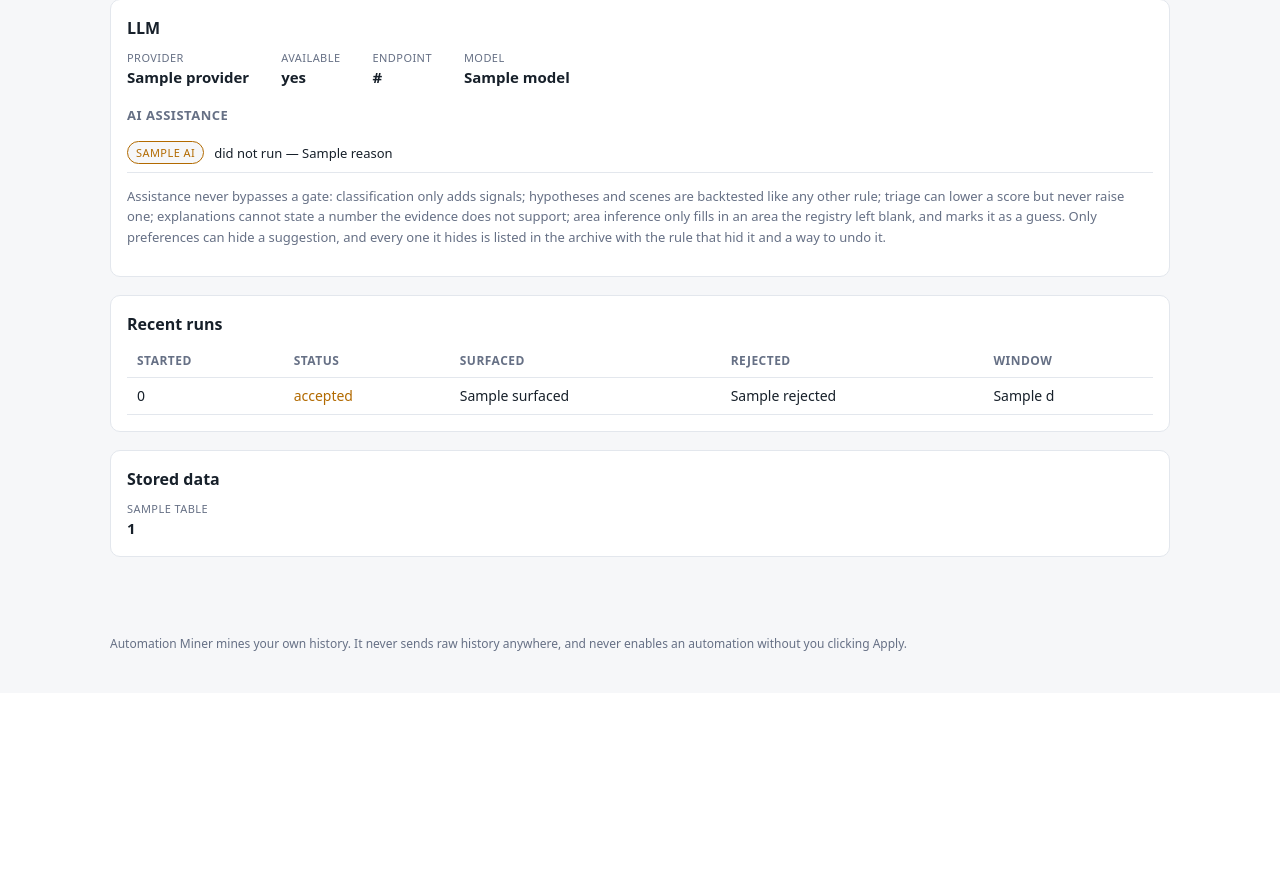
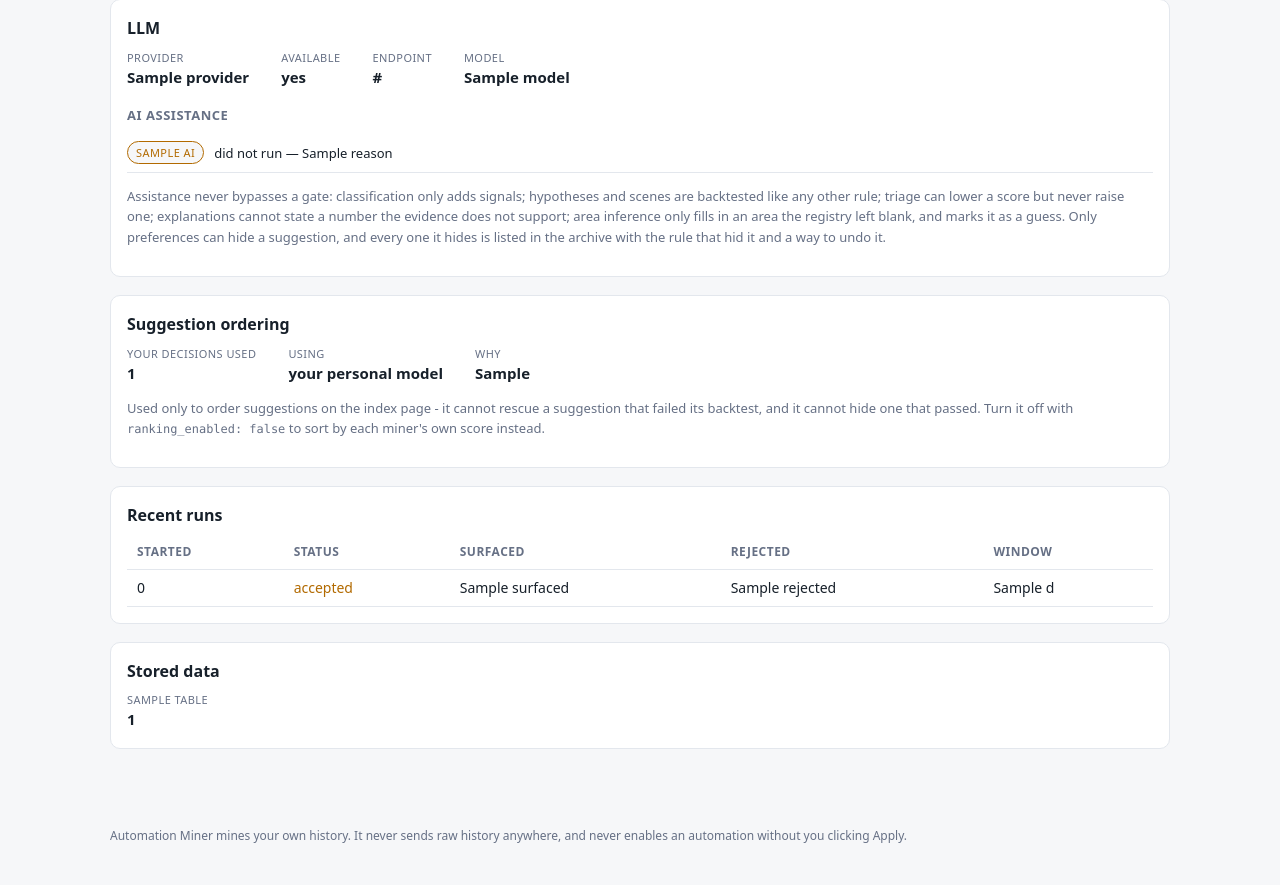
Before and after one commit to nutstownwarrior/automation_miner, a Python web app: template automation_miner/amminer/web/templates/status.html in a window 1280 px wide. Shown: the part 643-1528 px from the top of the page. Before the commit the page ends 1294 px from the top, so only its background shows below. Run offline with Jinja, Linux system fonts and the light colour scheme; the template is opened without the code that fills it: most values are stand-ins (such as "Sample title", 1, 10 or a date in 2020).

Commit message:
Show the learned acceptance probability on the card, honestly
Each miner's own score and evidence stay exactly where they were - this adds
the calibrated probability next to them, plus a plain sentence saying how
much of it rests on general patterns versus the person's own decisions, so a
model trained on two decisions never reads like one trained on two hundred.
The Status page reports the same thing about the model as a whole: how many
of your decisions it used, and if it fell back to the general prior, why.

Co-Authored-By: Claude Opus 5 <noreply@anthropic.com>
Claude-Session: https://claude.ai/code/session_0133E4cWMhpX7ddrswsDEW9o

```diff
--- a/automation_miner/amminer/web/templates/index.html
+++ b/automation_miner/amminer/web/templates/index.html
@@ -41,7 +41,8 @@
   <article class="card" id="s-{{ s.id }}">
     <header>
       <span class="tag miner">{{ s.miner.replace('_', ' ') }}</span>
-      <span class="score" title="Confidence score">{{ '%.2f' % s.score }}</span>
+      {{ m.ranking_badge(p.extra) }}
+      <span class="score" title="This miner's own score - not comparable to other miners' scores">{{ '%.2f' % s.score }}</span>
     </header>
     <h3><a href="{{ base }}/suggestion/{{ s.id }}">{{ s.title }}</a></h3>
     <p class="sentence">{{ p.sentence or s.summary }}</p>
--- a/automation_miner/amminer/web/templates/status.html
+++ b/automation_miner/amminer/web/templates/status.html
@@ -133,6 +133,30 @@
 </section>
 
 <section class="panel">
+  <h3>Suggestion ordering</h3>
+  {% if report and report.ranking %}
+  <dl class="metrics wide">
+    <div><dt>Your decisions used</dt><dd>{{ report.ranking.n_labels }}</dd></div>
+    <div><dt>Using</dt>
+      <dd>{{ 'the general prior' if report.ranking.fallback_to_prior else 'your personal model' }}</dd></div>
+    {% if report.ranking.fallback_reason %}
+    <div><dt>Why</dt><dd>{{ report.ranking.fallback_reason }}</dd></div>
+    {% endif %}
+  </dl>
+  <p class="muted small">
+    Used only to order suggestions on the index page - it cannot rescue a
+    suggestion that failed its backtest, and it cannot hide one that passed.
+    Turn it off with <code>ranking_enabled: false</code> to sort by each
+    miner's own score instead.
+  </p>
+  {% elif options.ranking_enabled %}
+  <p class="muted">Not yet trained - it runs during the next analysis.</p>
+  {% else %}
+  <p class="muted">Off. Suggestions are ordered by each miner's own score.</p>
+  {% endif %}
+</section>
+
+<section class="panel">
   <h3>Recent runs</h3>
   <table class="grid">
     <thead><tr><th>Started</th><th>Status</th><th>Surfaced</th><th>Rejected</th><th>Window</th></tr></thead>
--- a/automation_miner/amminer/web/templates/suggestion.html
+++ b/automation_miner/amminer/web/templates/suggestion.html
@@ -10,11 +10,13 @@
 <article class="detail">
   <header>
     <span class="tag miner">{{ suggestion.miner.replace('_', ' ') }}</span>
+    {{ m.ranking_badge(p.extra) }}
     <span class="score">{{ '%.2f' % suggestion.score }}</span>
     <span class="tag status">{{ suggestion.status }}</span>
   </header>
   <h2>{{ suggestion.title }}</h2>
   <p class="sentence lead">{{ p.sentence or suggestion.summary }}</p>
+  {{ m.ranking_note(p.extra) }}
   {{ m.explanation_block(p.extra) }}
 
   <section class="rule">
```
Also changed, not shown: automation_miner/amminer/web/templates/_macros.html (+19 -0 lines).
